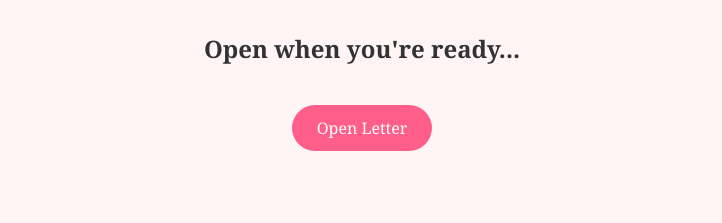
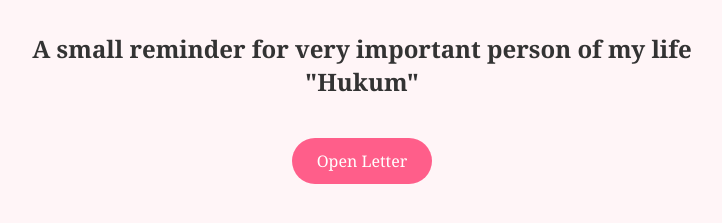
Before and after one commit to instagrampage0503/for-my-Malkin, a plain HTML site: page envelope.html in a window 1280 px wide. Shown: the part 261-484 px from the top of the page, without its empty margins (278-1000 px from the left). Drawn offline with Linux system fonts and the light colour scheme.

Commit message:
Update envelope.html

```diff
--- a/envelope.html
+++ b/envelope.html
@@ -8,7 +8,7 @@
 <body>
 <div class="container">
     <div class="envelope">💌</div>
-    <h2>Open when you're ready...</h2>
+    <h2>A small reminder for very important person of my life "Hukum"</h2>
     <a href="letter.html" class="btn">Open Letter</a>
 </div>
 </body>
```
